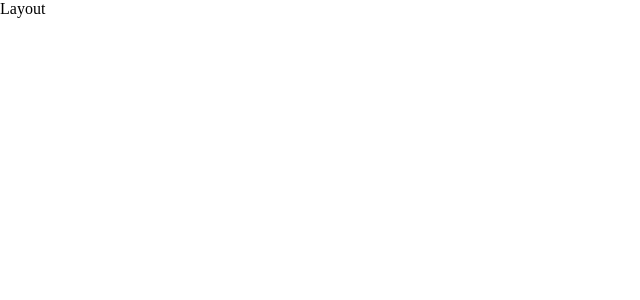
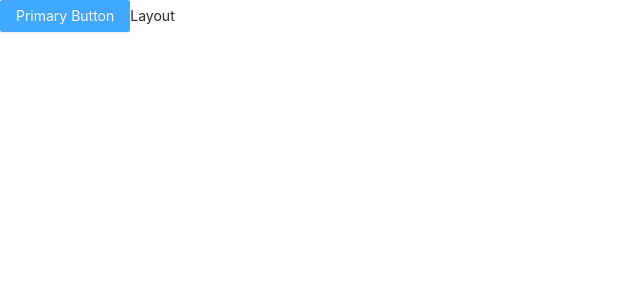
Before and after one commit to LittleYi-CN/react-pc-1, a React (Create React App) app: page / in a window 1280 px wide. Shown: the top 300 px of the page, without its empty margins (0-640 px from the left). Built offline with nearby package versions, Linux system fonts and the light colour scheme.

Commit message:
📦 组件库antd使用

```diff
--- a/package.json
+++ b/package.json
@@ -6,6 +6,7 @@
     "@testing-library/jest-dom": "^5.16.5",
     "@testing-library/react": "^13.3.0",
     "@testing-library/user-event": "^13.5.0",
+    "antd": "^4.22.6",
     "react": "^18.2.0",
     "react-dom": "^18.2.0",
     "react-router-dom": "^6.3.0",
--- a/src/App.js
+++ b/src/App.js
@@ -1,12 +1,14 @@
 import { BrowserRouter, Routes, Route } from 'react-router-dom'
 import Login from './pages/Login';
 import Layout from './pages/Layout';
+import { Button } from 'antd';
 
 function App() {
   return (
     // 路由配置
     <BrowserRouter>
       <div className="App">
+        <Button type="primary">Primary Button</Button>
         <Routes>
           {/* 创建路由对应关系 */}
           <Route path="/" element={<Layout />}></Route>
--- a/src/index.js
+++ b/src/index.js
@@ -1,6 +1,8 @@
 import React from 'react';
 import ReactDOM from 'react-dom/client';
 import App from './App';
+// 导入antd样式文件
+import 'antd/dist/antd.min.css'
 // 引入index.scss文件
 import './index.scss'
 
```
Also changed, not shown: 2 other files (tests, documents, lock files or other folders).
